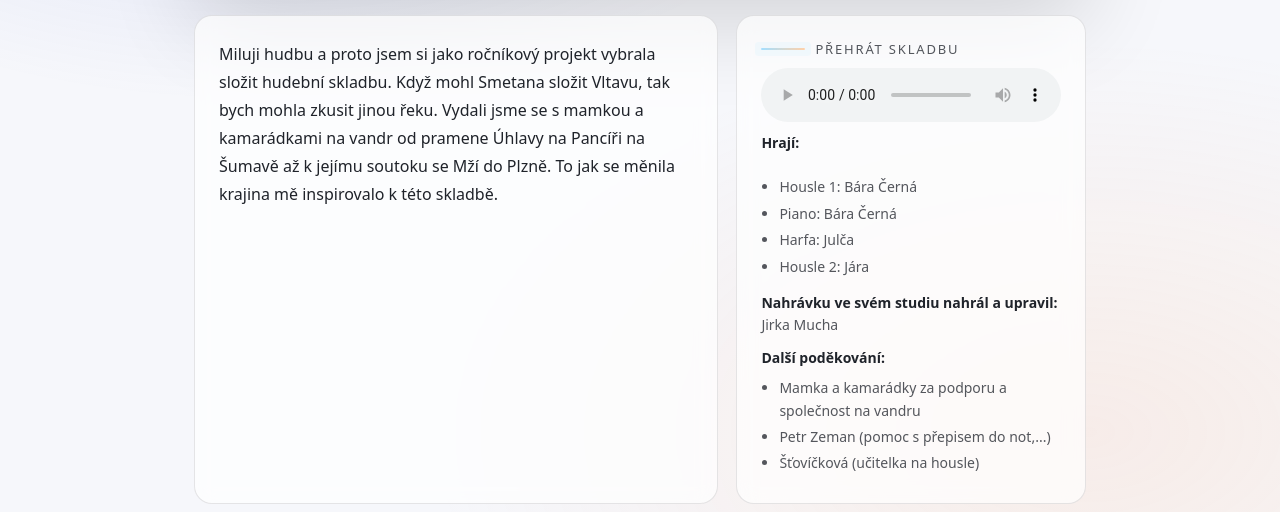
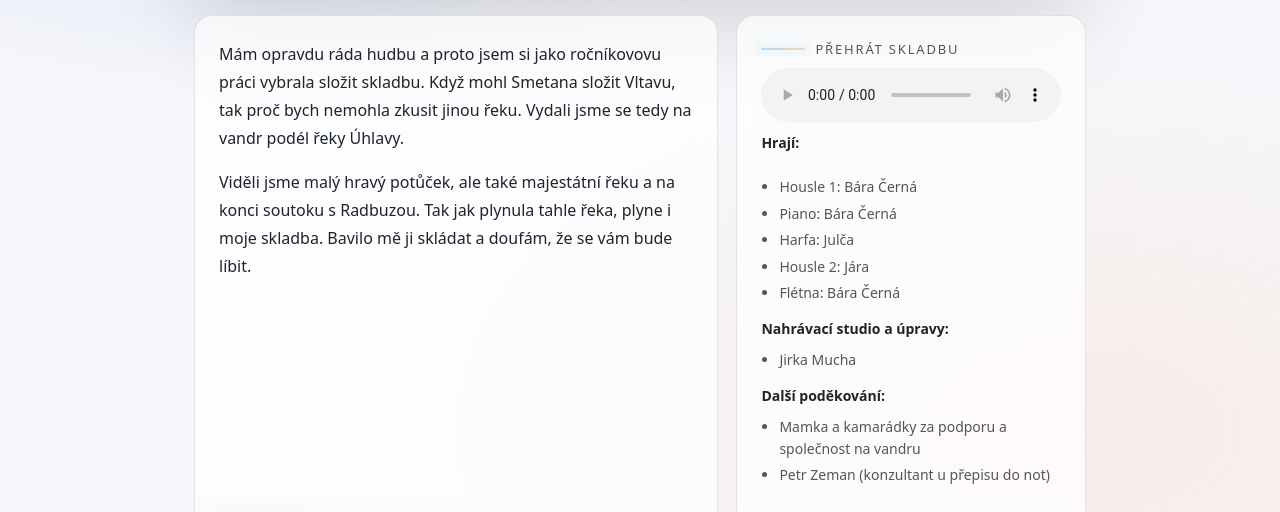
Before and after one commit to kubacerny/baracerna, a website: page baracerna.cz/uhlava/index.html in a window 1280 px wide. Shown: the part 288-800 px from the top of the page. Drawn offline with Linux system fonts and the light colour scheme.

Commit message:
TXT - Báry úpravy textu

```diff
--- a/baracerna.cz/uhlava/index.html
+++ b/baracerna.cz/uhlava/index.html
@@ -33,10 +33,14 @@
 					<p class="uhlava-text">
 
 
-						Miluji hudbu a proto jsem si jako ročníkový projekt vybrala složit hudební skladbu.
-						Když mohl Smetana složit Vltavu, tak bych mohla zkusit jinou řeku.
-						Vydali jsme se s mamkou a kamarádkami na vandr od pramene Úhlavy na Pancíři na Šumavě
-						až k jejímu soutoku se Mží do Plzně. To jak se měnila krajina mě inspirovalo k této skladbě.
+						Mám opravdu ráda hudbu a proto jsem si jako ročníkovovu práci vybrala složit skladbu.
+						Když mohl Smetana složit Vltavu, tak proč bych nemohla zkusit jinou řeku.
+						Vydali jsme se tedy na vandr podél řeky Úhlavy.
+                    </p>
+                    <p> </p>
+                    <p class="uhlava-text">
+                        Viděli jsme malý hravý potůček, ale také majestátní řeku a na konci soutoku s Radbuzou.
+                        Tak jak plynula tahle řeka, plyne i moje skladba. Bavilo mě ji skládat a doufám, že se vám bude líbit.
 					</p>
 				</div>
 
@@ -54,15 +58,23 @@
 							<li>Piano: Bára Černá</li>
 							<li>Harfa: Julča</li>
 							<li>Housle 2: Jára</li>
+							<li>Flétna: Bára Černá</li>
 						</ul>
-						<div><strong>Nahrávku ve svém studiu nahrál a upravil:</strong> Jirka Mucha</div>
+						<div><strong>Nahrávací studio a úpravy:</strong>
+                            <ul>
+                                <li>Jirka Mucha</li>
+                            </ul>
+                        </div>
                         <div><strong>Další poděkování:</strong>
                             <ul>
                                 <li>Mamka a kamarádky za podporu a společnost na vandru</li>
-                                <li>Petr Zeman (pomoc s přepisem do not,...)</li>
-                                <li>Šťovíčková (učitelka na housle)</li>
+                                <li>Petr Zeman (konzultant u přepisu do not)</li>
                             </ul>
                         </div>
+						<div class="license" aria-label="Licenční informace" style="margin-top: 1rem; font-size: .9rem; opacity: .9;">
+							<strong>Autorská práva k hudbě:</strong> © 2026 Bára Černá. Všechna práva vyhrazena.
+							Bez předchozího písemného souhlasu se nepovoluje stahování, kopírování, šíření, veřejné provozování ani vytváření odvozených děl.
+						</div>
 					</div>
 				</aside>
 			</section>
```
